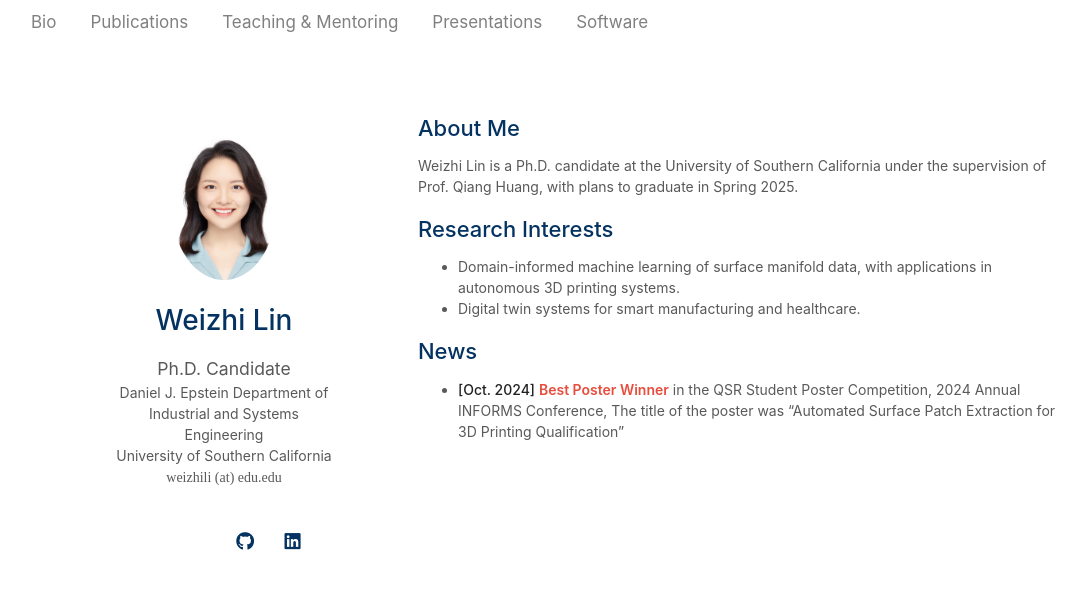
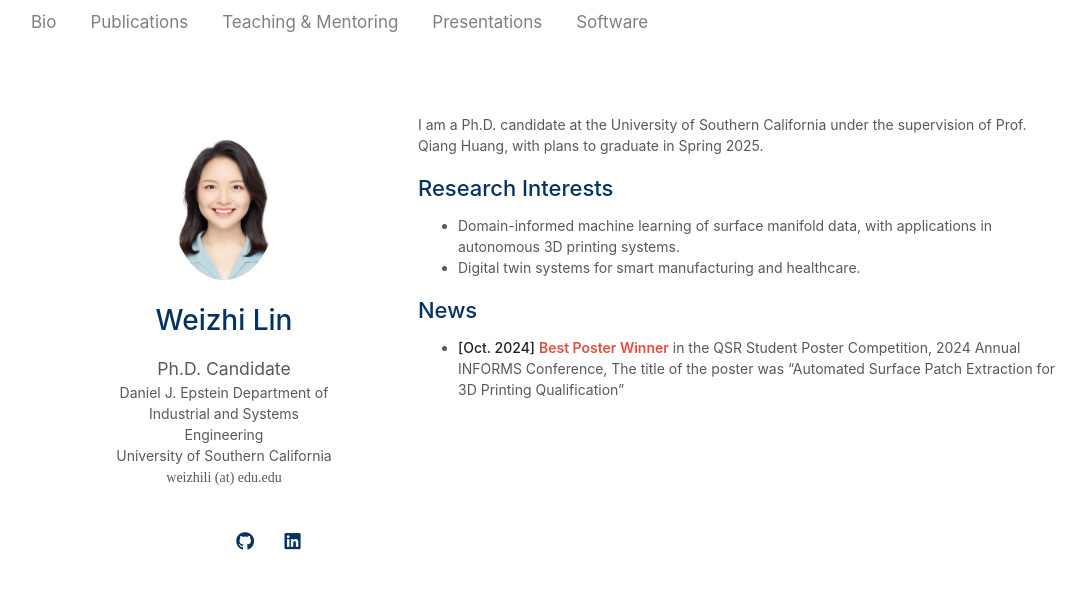
Before and after one commit to weizhi-lin/weizhi-lin.github.io, a Jekyll site: the page built from index.md, in a window 1280 px wide. Shown: the top 589 px of the page, without its empty margins (52-1138 px from the left). Built offline with Jekyll 4.4.1, drawn with Linux system fonts in a browser that asks for light colours; a style sheet for code colours, icons or effects is not loaded.

Commit message:
Update index.md

```diff
--- a/index.md
+++ b/index.md
@@ -2,9 +2,7 @@
 layout: homepage
 ---
 
-## About Me
-
-Weizhi Lin is a Ph.D. candidate at the University of Southern California under the supervision of Prof. Qiang Huang, with plans to graduate in Spring 2025.
+I am a Ph.D. candidate at the University of Southern California under the supervision of Prof. Qiang Huang, with plans to graduate in Spring 2025.
 
 
 ## Research Interests
```
